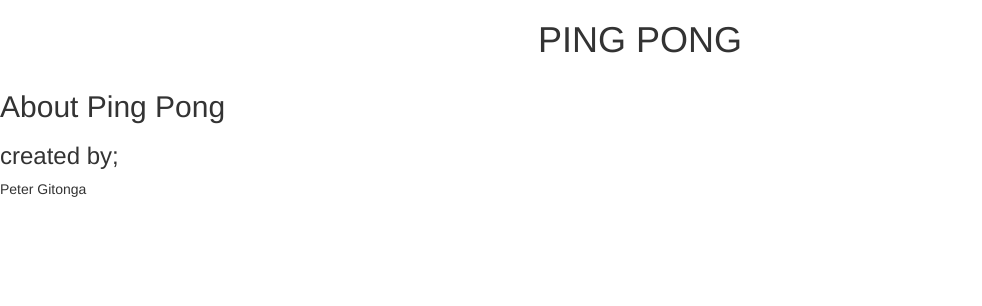
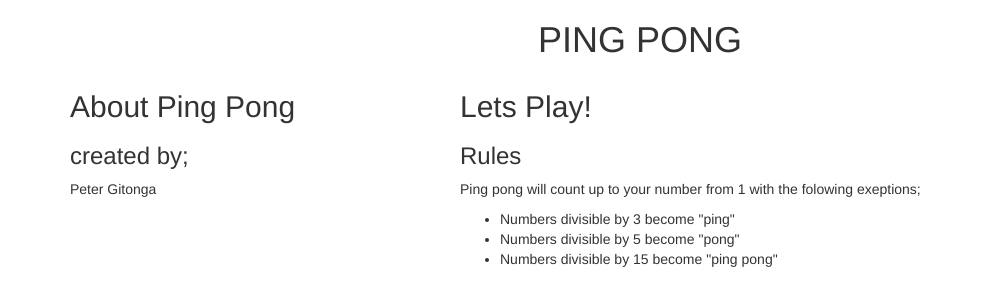
Before and after one commit to petergitonga/ip3pong, a plain HTML site: page index.html in a window 1280 px wide. Shown: the whole page, without its empty margins (0-982 px from the left). Drawn offline with nearby package versions, Linux system fonts and the light colour scheme; files that its build step writes are made by us from their sources.

Commit message:
add container class

```diff
--- a/index.html
+++ b/index.html
@@ -8,6 +8,7 @@
            <script src="js/scripts.js"></script>
 </head>
 <body>
+  <div class="container">
       <h1>PING PONG</h1>
       <div class="row">
         <div class="col-md-4">
@@ -15,6 +16,18 @@
           <h3>created by;</h3>
           <p>Peter Gitonga</p>
         </div>
+
+      <div class="col-md-8">
+        <h2>Lets Play!</h2>
+        <h3>Rules</h3>
+        <p>Ping pong will count up to your number from 1 with the folowing exeptions;</p>
+          <ul>
+            <li>Numbers divisible by 3 become "ping"</li>
+            <li>Numbers divisible by 5 become "pong"</li>
+            <li>Numbers divisible by 15 become "ping pong"</li>
+          </ul>
+        </div>
       </div>
+    </div>
 </body>
 </html>
```
